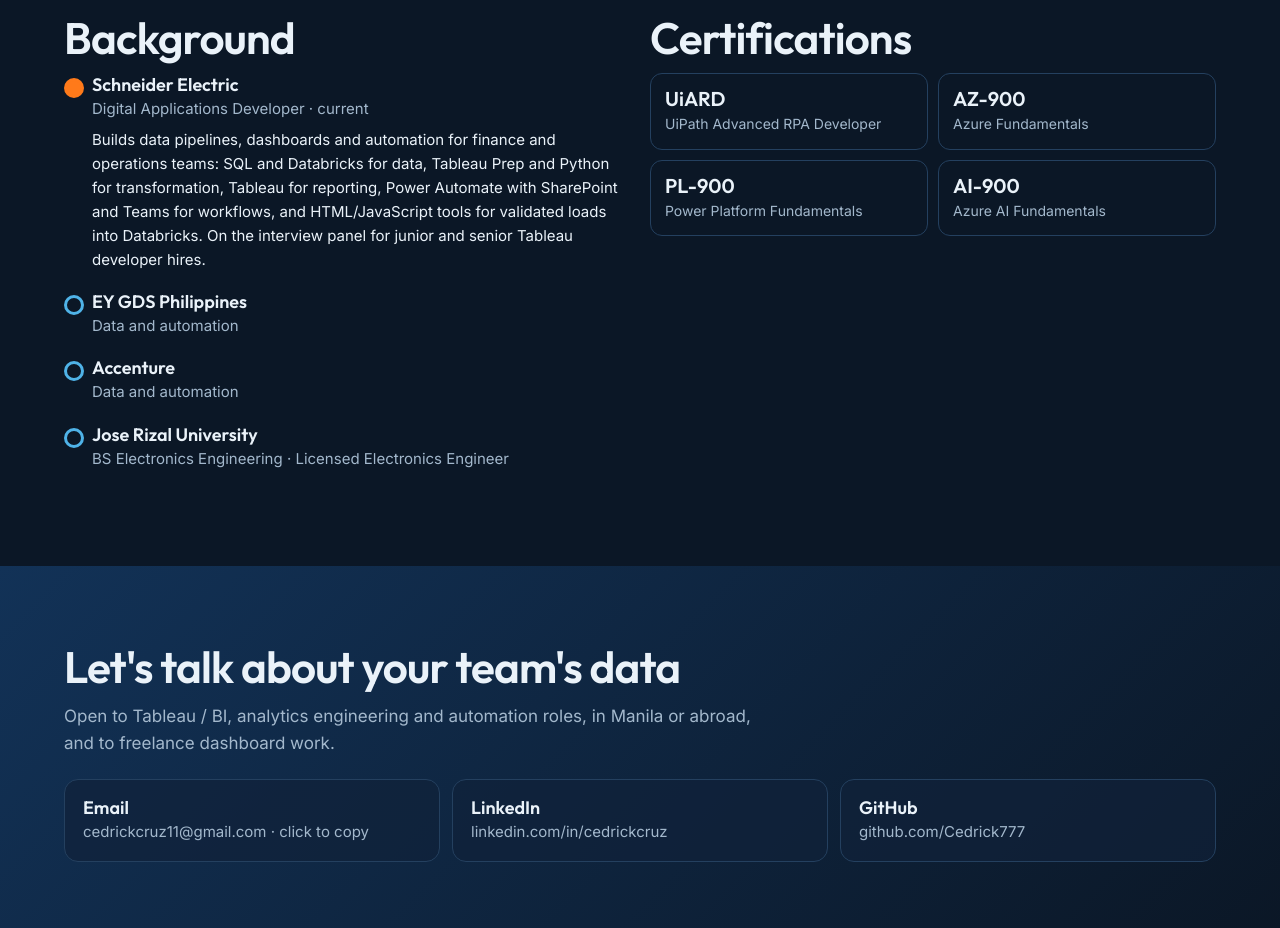
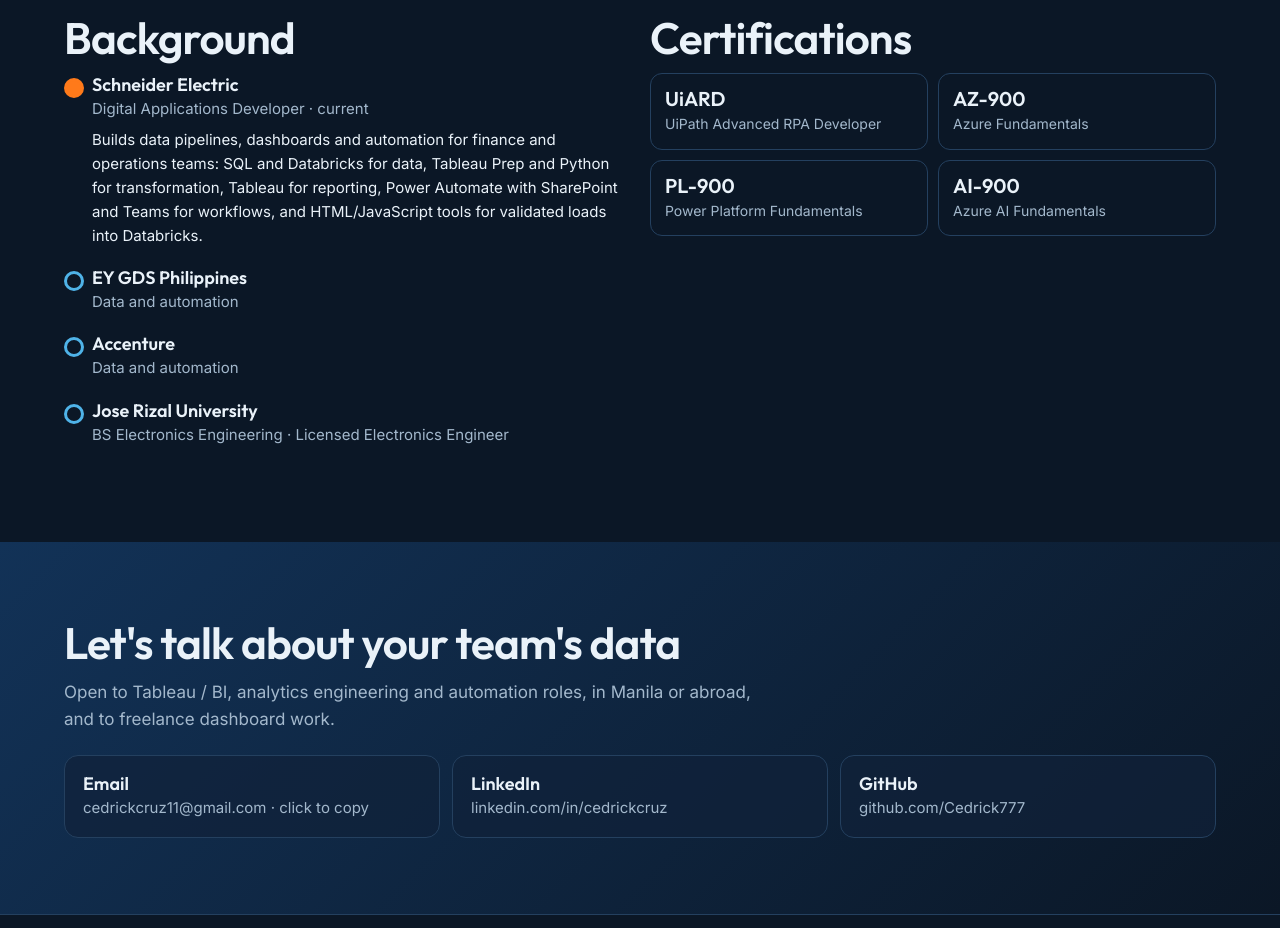
Before and after one commit to Cedrick777/Cedrick777.github.io, a plain HTML site: page index.html in a window 1280 px wide. Shown: the part 3480-4408 px from the top of the page. Drawn offline with Linux system fonts and the light colour scheme.

Commit message:
Remove interview panel mention
Co-Authored-By: Claude Opus 5.5 <noreply@anthropic.com>
Claude-Session: https://claude.ai/code/session_01MabsptiCK6QBz7V1Jasyfq

```diff
--- a/index.html
+++ b/index.html
@@ -271,7 +271,7 @@ footer{padding:20px max(5vw,16px);font-size:14px;color:#7f97ae;border-top:1px so
     <div>
       <h2>Background</h2>
       <ol class="tl">
-        <li><div><b>Schneider Electric</b><span>Digital Applications Developer · current</span><p style="margin:6px 0 0;font-size:15px">Builds data pipelines, dashboards and automation for finance and operations teams: SQL and Databricks for data, Tableau Prep and Python for transformation, Tableau for reporting, Power Automate with SharePoint and Teams for workflows, and HTML/JavaScript tools for validated loads into Databricks. On the interview panel for junior and senior Tableau developer hires.</p></div></li>
+        <li><div><b>Schneider Electric</b><span>Digital Applications Developer · current</span><p style="margin:6px 0 0;font-size:15px">Builds data pipelines, dashboards and automation for finance and operations teams: SQL and Databricks for data, Tableau Prep and Python for transformation, Tableau for reporting, Power Automate with SharePoint and Teams for workflows, and HTML/JavaScript tools for validated loads into Databricks.</p></div></li>
         <li><div><b>EY GDS Philippines</b><span>Data and automation</span></div></li>
         <li><div><b>Accenture</b><span>Data and automation</span></div></li>
         <li><div><b>Jose Rizal University</b><span>BS Electronics Engineering · Licensed Electronics Engineer</span></div></li>
```
